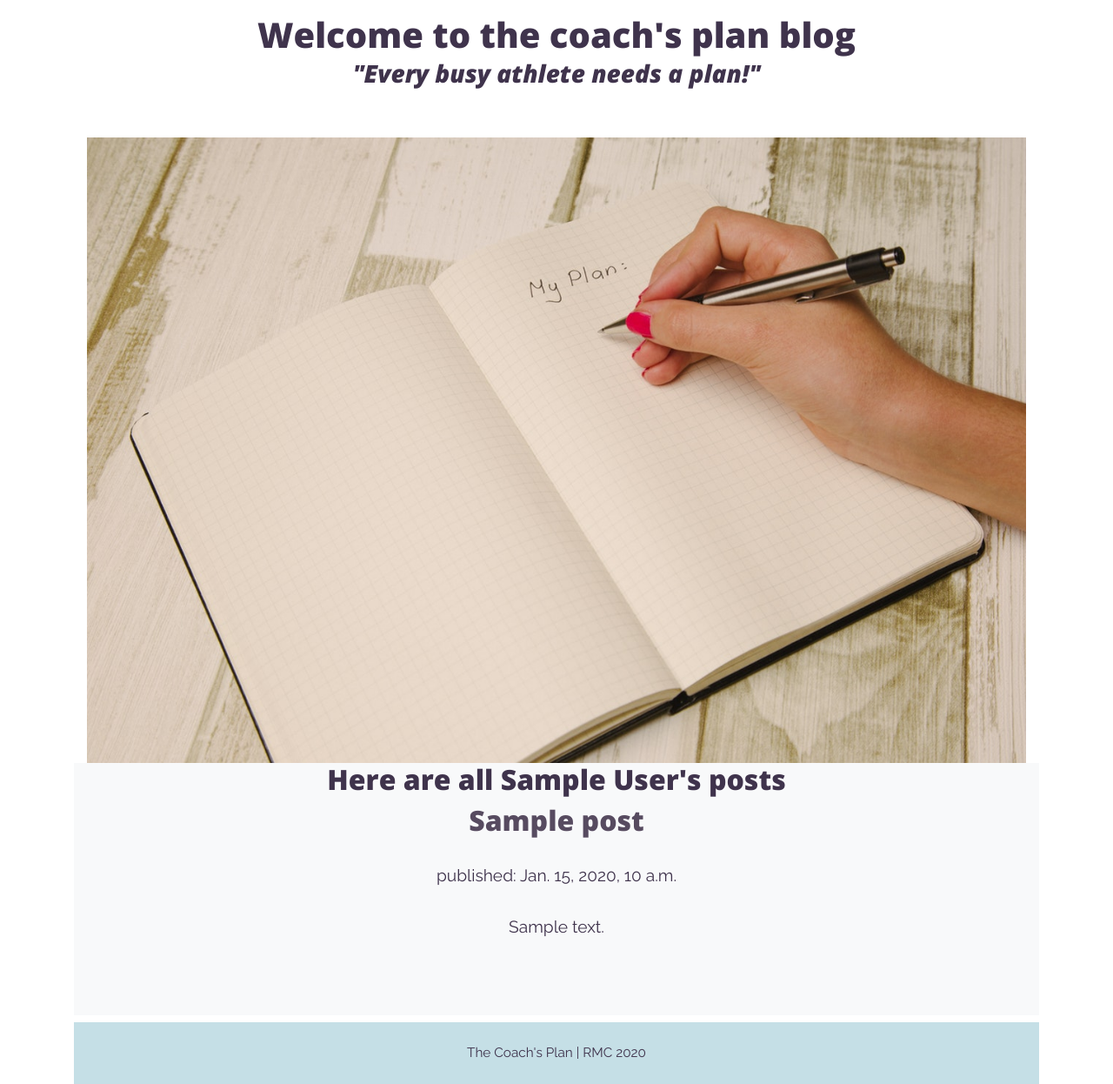
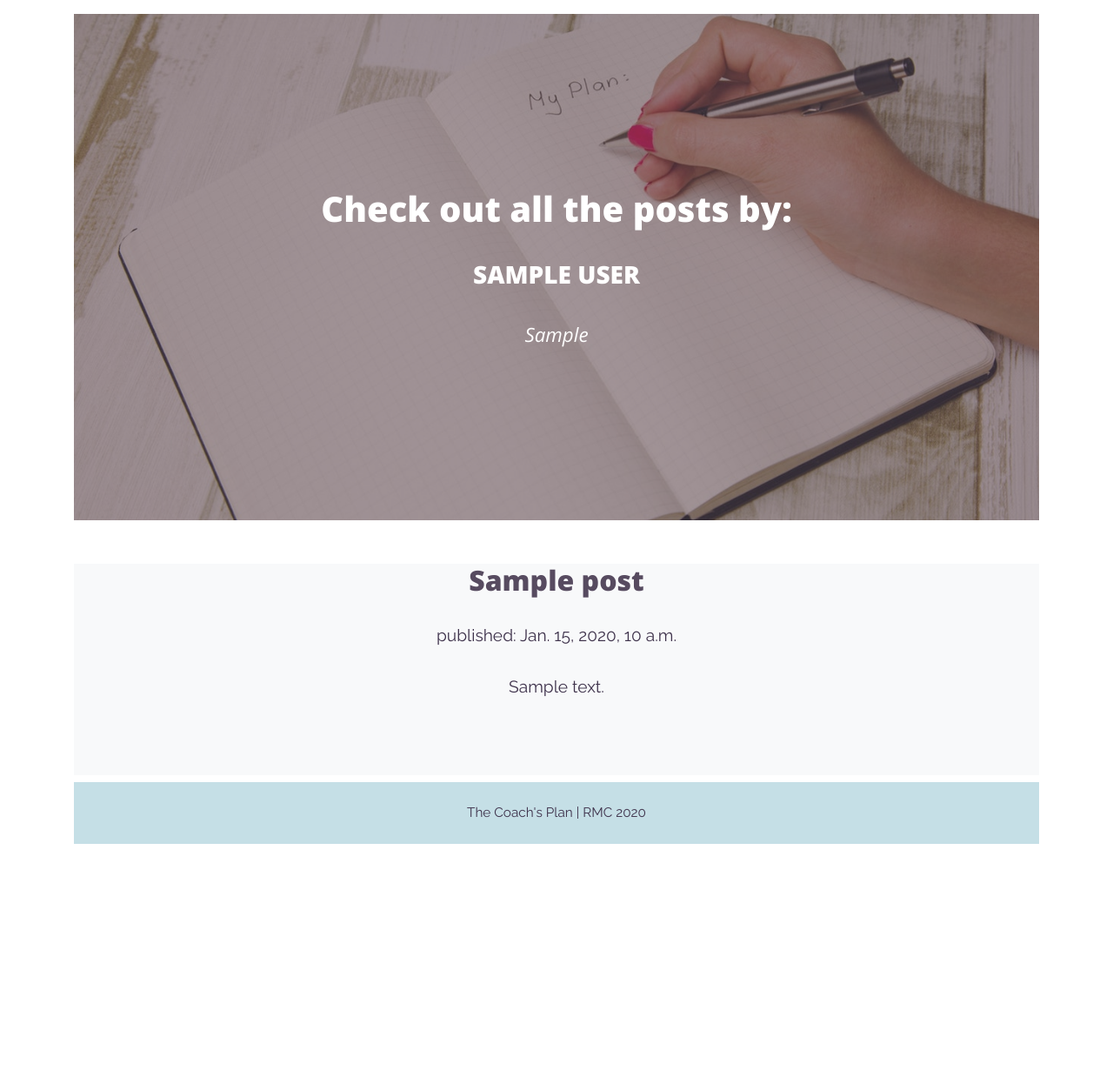
Before and after one commit to RonanMc99/coachs-plan, a Django app: a page that uses templates/coach-posts.html in a window 1280 px wide. Shown: the part 220-1466 px from the top of the page at 87% size. After the commit the page ends 1190 px from the top, so only its background shows below. Run offline with Django 3.2, Linux system fonts and the light colour scheme; tables that the repository leaves empty hold one stand-in row (values such as "Sample post"); some libraries are stand-ins or nearby versions.

Commit message:
Added masthead to coach-posts

```diff
--- a/templates/coach-posts.html
+++ b/templates/coach-posts.html
@@ -6,21 +6,29 @@
 {% block content %}
 
 <!-- Header -->
-<header class="d-flex">
-    <div class="container text-center my-auto">
-        <h1 class="mb-1">Welcome to the coach's plan blog</h1>
-        <h3 class="mb-5">
-            <em>"Every busy athlete needs a plan!"</em>
-        </h3>
-        <img src="{% static 'images/notebook.jpeg' %}" class="img-fluid mt-2" alt="Responsive image">
+<header class="masthead" style="background-image: url('{% static "images/notebook.jpeg"%}')" ;>
+    <div class="overlay"></div>
+    <div class="container">
+        <div class="row">
+            <div class="col-lg-8 col-md-10 mx-auto">
+                <div class="mast-heading">
+                    <h1 class="mb-1">Check out all the posts by:</h1>
+                    <h3 class="mb-5">
+                        <p class='text-uppercase'>{{ coach }}</p>
+                        <em class='small'>{{ coach.blurb }}</em>
+                    </h3>
+                    </h3>
+                </div>
+            </div>
+        </div>
     </div>
 </header>
+
 <!-- Blog List -->
 <section class="content-section bg-light" id="blog-list">
     <div class="container text-center">
         <div class="row">
             <div class="col-lg-10 mx-auto">
-                <h2>Here are all {{ coach }}'s posts</h2>
                 {% for post in queryset %}
 
                 <div>
```
